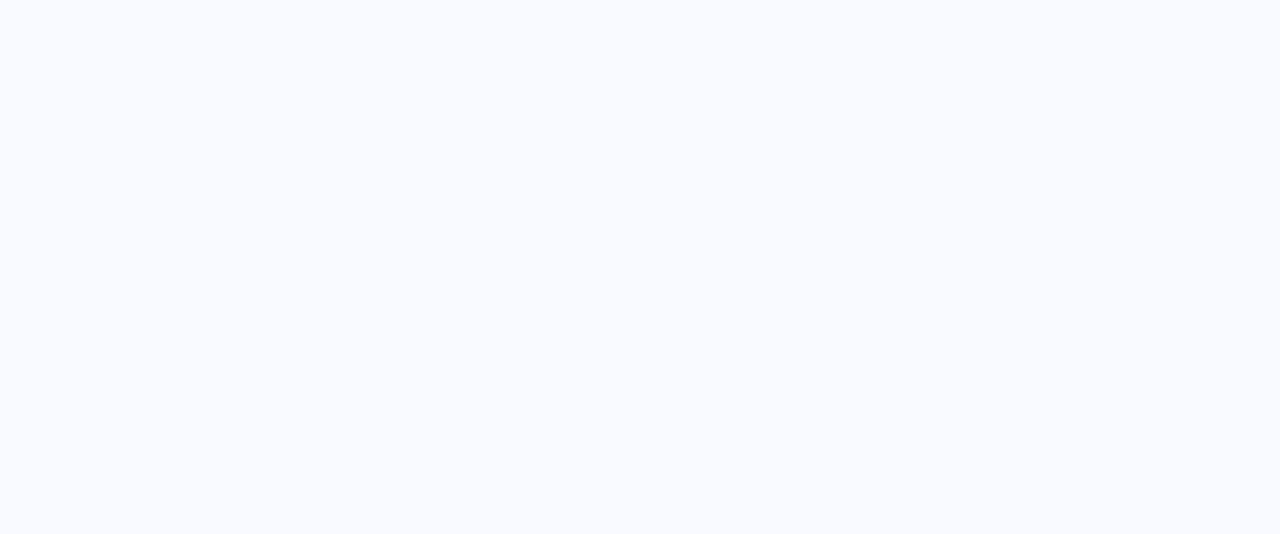
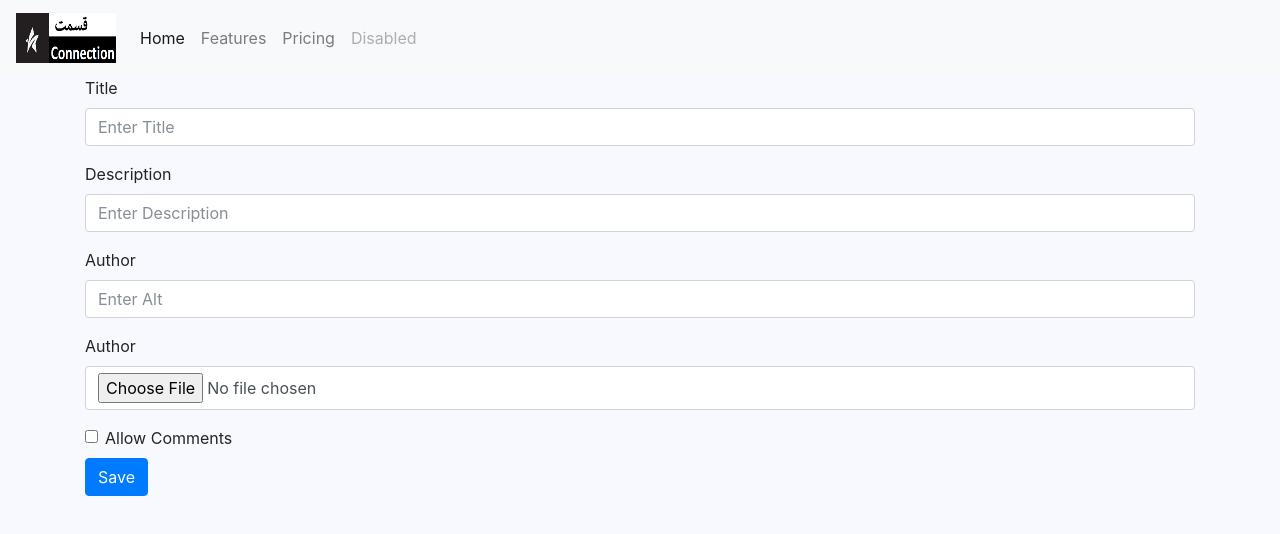
Before and after one commit to NAAccount123/UrduSitaray, an Angular app: page /admin/article/1 in a window 1280 px wide. Before the commit this address led to /. Shown: the top 534 px of the page. Built offline with nearby package versions, Linux system fonts and the light colour scheme.

Commit message:
Add Artcile

```diff
--- a/src/app/app.module.ts
+++ b/src/app/app.module.ts
@@ -10,6 +10,7 @@ import { AppRoutingModule } from './app-routing/app-routing.module';
 import { MainBodyComponent } from './main-body/main-body.component';
 import { HttpModule } from '@angular/http';
 import { StoreContentService } from "./sr-add-content/services/store-content.service";
+import { AddArtcleComponent } from './sr-add-content/add-artcle/add-artcle.component';
 
 
 @NgModule({
@@ -18,7 +19,8 @@ import { StoreContentService } from "./sr-add-content/services/store-content.ser
     SrNavComponent,
     SrContentComponent,
     SrAddContentComponent,
-    MainBodyComponent
+    MainBodyComponent,
+    AddArtcleComponent,
   ],
   imports: [
     NgbModule.forRoot(),
--- /dev/null
+++ b/src/app/sr-add-content/add-artcle/add-artcle.component.html
@@ -0,0 +1,34 @@
+<app-sr-nav></app-sr-nav>
+<div class="container">
+    <form>
+        <div class="form-group">
+          <label for="Title">Title</label>
+          <input type="text" class="form-control" id="Title" aria-describedby="title" placeholder="Enter Title">
+        </div>
+        <div class="form-group">
+            <label for="Description">Description</label>
+            <input type="text" class="form-control" id="Description" aria-describedby="description" placeholder="Enter Description">
+          </div>
+          <div class="form-group">
+              <label for="Alt">Author</label>
+              <input type="text" class="form-control" id="Alt" aria-describedby="alt" placeholder="Enter Alt">
+            </div>
+          <div class="form-group">
+              <label for="Alt">Author</label>
+              <input type="file" class="form-control" id="Alt" aria-describedby="alt" placeholder="Enter Alt">
+            </div>
+
+        <div class="form-check">
+          <label class="form-check-label">
+            <input type="checkbox" class="form-check-input">
+            Allow Comments
+          </label>
+        </div>
+
+       <button type="submit" class="btn btn-primary"(click)="OnArticleSubmit()">Save</button>
+      </form>
+
+
+
+
+</div>
--- /dev/null
+++ b/src/app/sr-add-content/add-artcle/add-artcle.component.ts
@@ -0,0 +1,15 @@
+import { Component, OnInit } from '@angular/core';
+
+@Component({
+  selector: 'app-add-artcle',
+  templateUrl: './add-artcle.component.html',
+  styleUrls: ['./add-artcle.component.css']
+})
+export class AddArtcleComponent implements OnInit {
+
+  constructor() { }
+
+  ngOnInit() {
+  }
+
+}
```
Also changed, not shown: src/app/app-routing/app-routing.module.ts (+6 -1 lines), src/app/sr-add-content/add-artcle/add-artcle.component.css (added), 1 other file (tests, documents, lock files or other folders).
